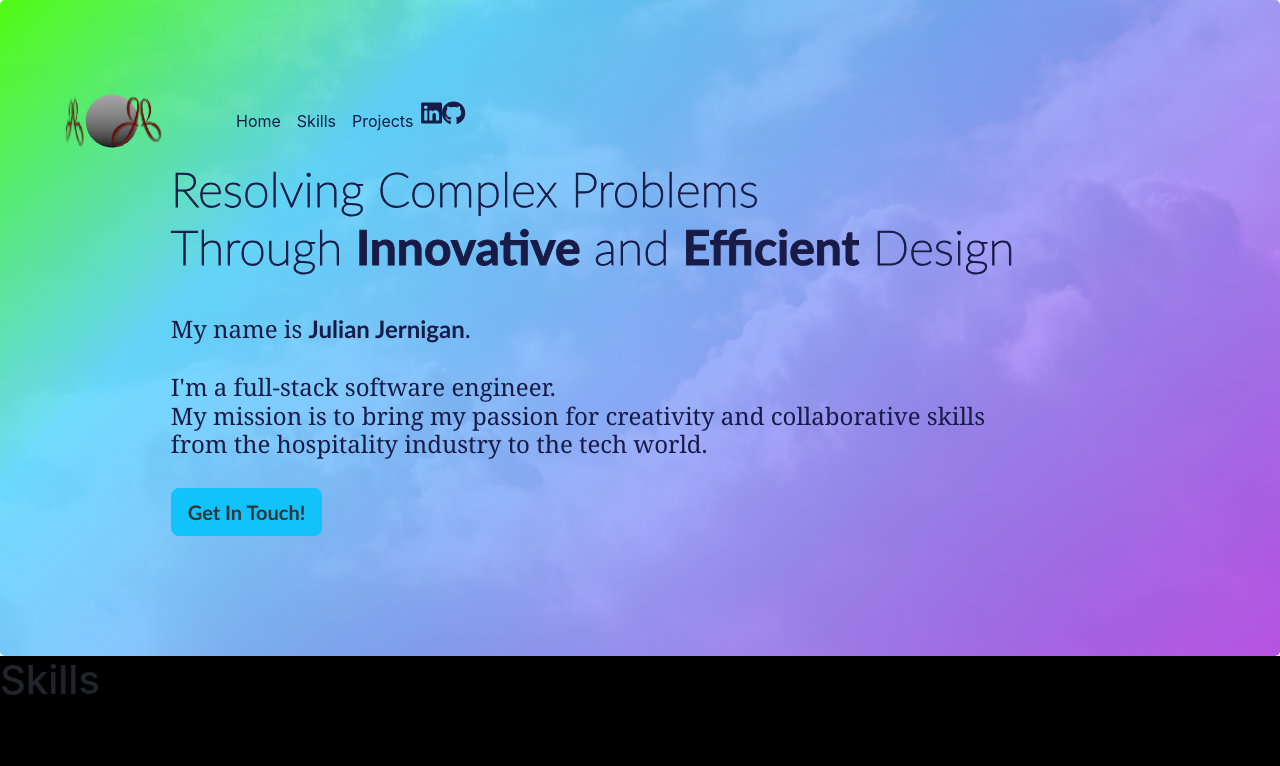
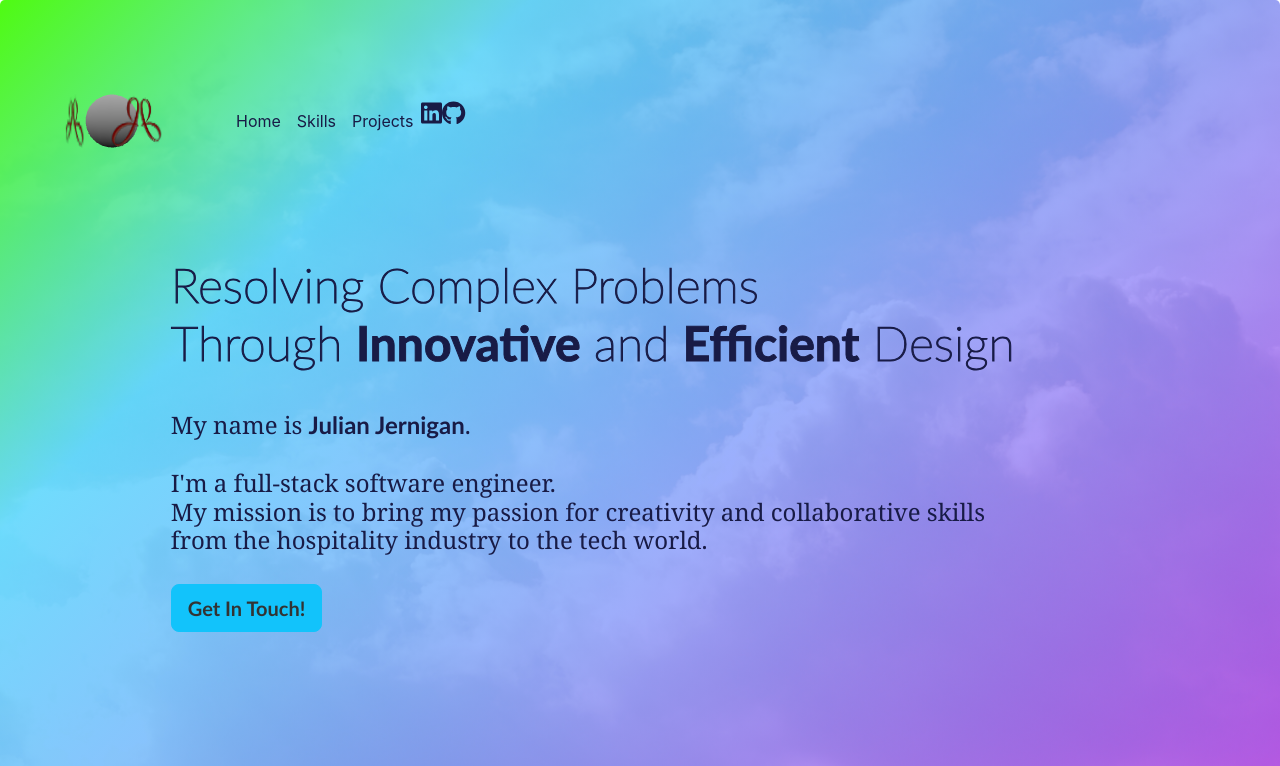
Before and after one commit to Job85/portfolio-site, a React (Create React App) app: page / in a window 1280 px wide. Shown: the top 766 px of the page. Built offline with nearby package versions, Linux system fonts and the light colour scheme; no server answers.

Commit message:
changed hero class padding 2rem => 8rem

```diff
--- a/src/bootstrap/scss/components/_hero.scss
+++ b/src/bootstrap/scss/components/_hero.scss
@@ -4,7 +4,7 @@
             rgb(18, 195, 251, .6) 75%,
             rgb(79, 251, 18) 100%),
         url('../../../assets/clouds.jpg');
-    padding: 2rem 1rem;
+    padding: 8rem 1rem;
     border-radius: .3rem;
     background-position: center;
     background-repeat: no-repeat;
```
